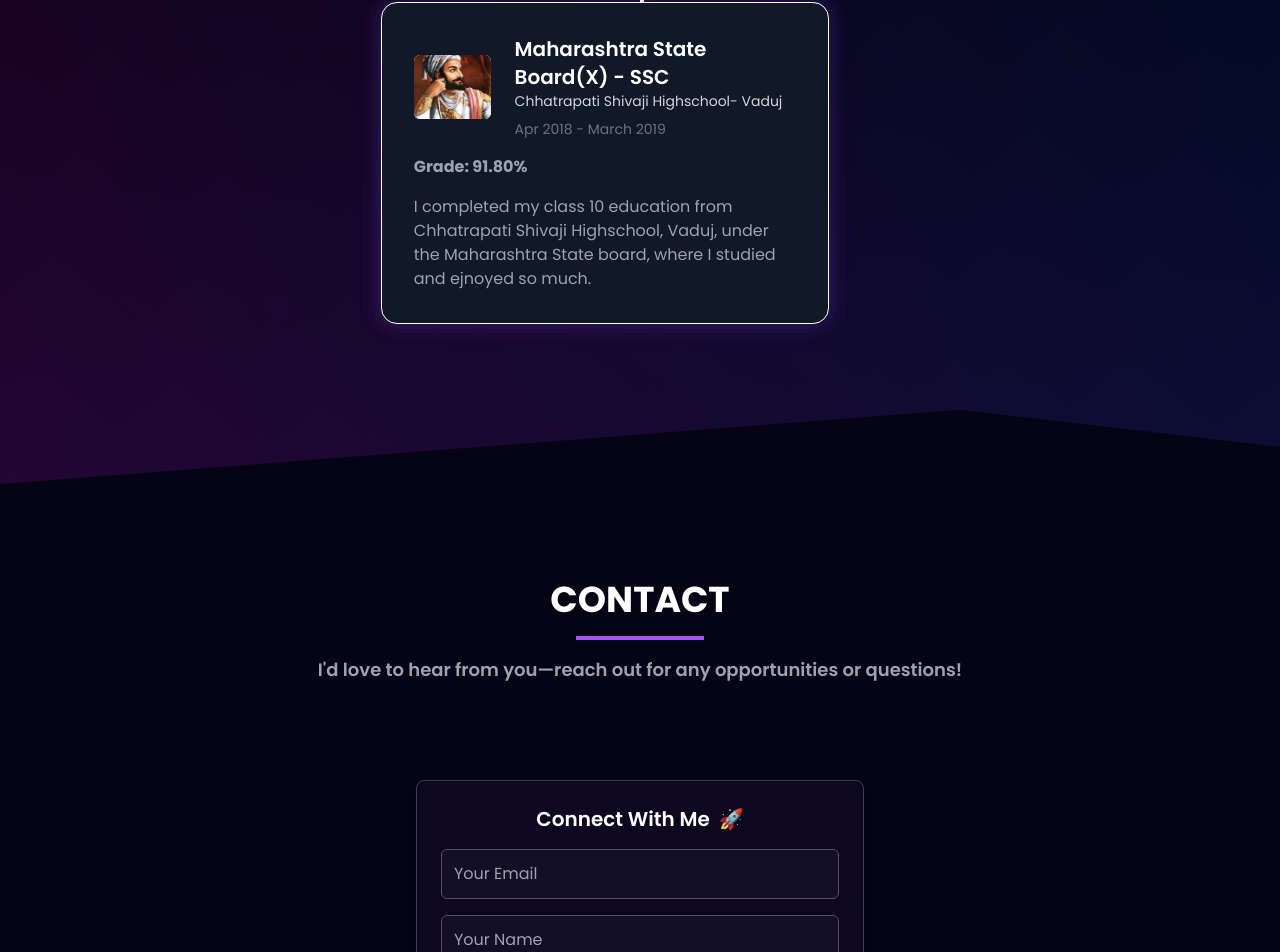
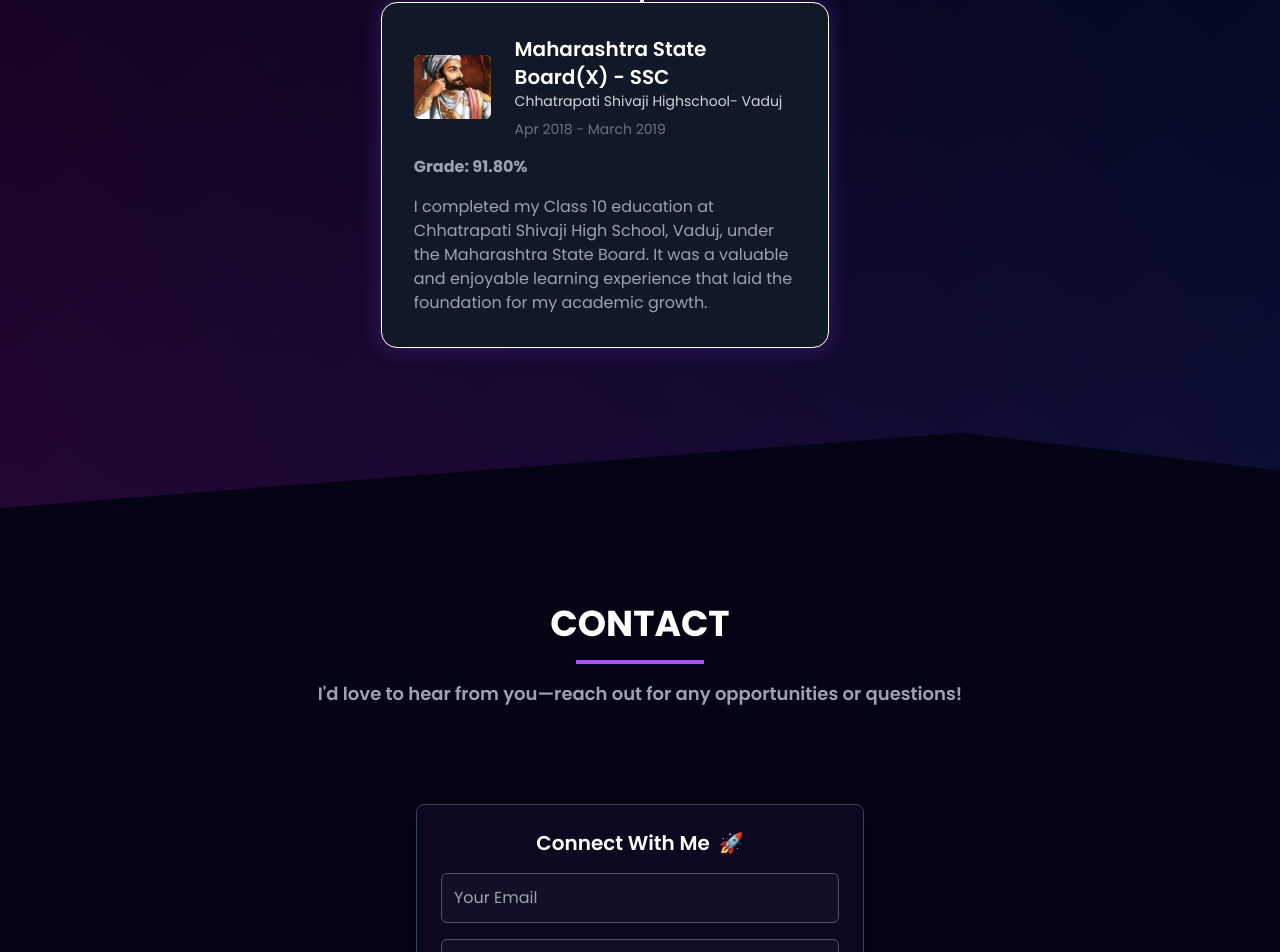
Before and after one commit to Aditya1517/Portfolio, a React (Vite) app: page / in a window 1280 px wide. Shown: the part 7112-8064 px from the top of the page. Built offline with nearby package versions, Linux system fonts and the light colour scheme.

Commit message:
10th education chagnge

```diff
--- a/src/constants.js
+++ b/src/constants.js
@@ -137,7 +137,7 @@ export const SkillsInfo = [
       school: "Chhatrapati Shivaji Highschool- Vaduj",
       date: "Apr 2018 - March 2019",
       grade: "91.80%",
-      desc: "I completed my class 10 education from Chhatrapati Shivaji Highschool, Vaduj, under the Maharashtra State board, where I studied and ejnoyed so much.",
+      desc: "I completed my Class 10 education at Chhatrapati Shivaji High School, Vaduj, under the Maharashtra State Board. It was a valuable and enjoyable learning experience that laid the foundation for my academic growth.",
       degree: "Maharashtra State Board(X) - SSC",
     },
   ];
```
